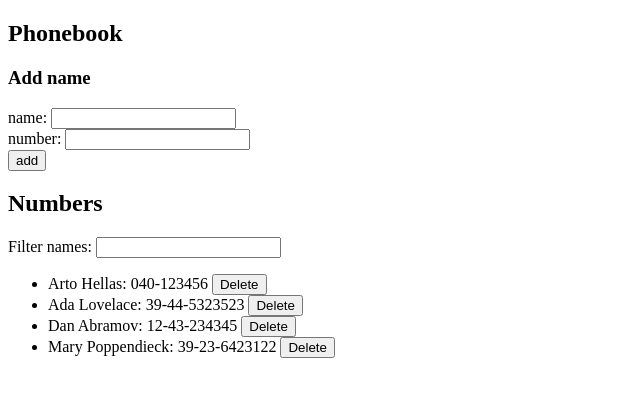
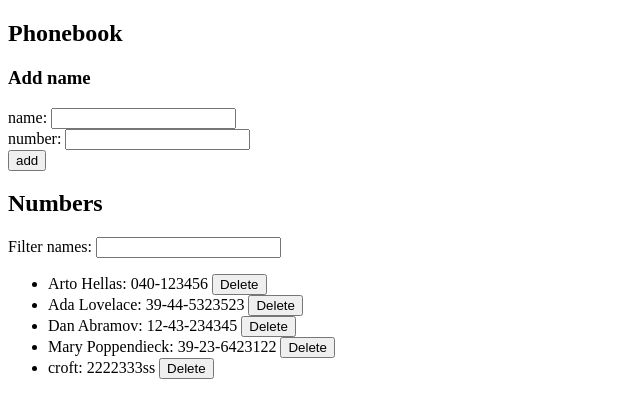
Before and after one commit to roosakyl/fullstack-open, a React (Vite) app in the folder osa2/puhelinluettelo/: page / in a window 1280 px wide. Shown: the top 418 px of the page, without its empty margins (0-640 px from the left). Built offline with nearby package versions, Linux system fonts and the light colour scheme; data requests are answered from the project's data file.

Commit message:
Tehtävä 2.15 valmiiksi

```diff
--- a/osa2/puhelinluettelo/db.json
+++ b/osa2/puhelinluettelo/db.json
@@ -19,6 +19,11 @@
       "name": "Mary Poppendieck",
       "number": "39-23-6423122",
       "id": "4"
+    },
+    {
+      "name": "croft",
+      "number": "2222333ss",
+      "id": "5a0c"
     }
   ]
 }
--- a/osa2/puhelinluettelo/src/App.jsx
+++ b/osa2/puhelinluettelo/src/App.jsx
@@ -39,6 +39,7 @@ const App = () => {
     //get the person object that we want to delete
     const person = persons.find((p) => p.id === event.target.value)
     if (window.confirm(`Delete ${person.name}?`)) {
+      //chain promises
       personService
         .deletePerson(person.id)
         .then(() => personService.getAll())
@@ -57,7 +58,18 @@ const App = () => {
     const alreadyAdded = persons.filter((person) => person.name === newName);
     //If the name is already on the list, prevent addition and give an alert. If not, add the name to the list
     if (alreadyAdded.length > 0) {
-      alert(`${newName} is already added to phonebook`)
+      if (window.confirm(`${newName} is already added to phonebook. Do you want to update the number?`)) {
+        const personId = alreadyAdded[0].id
+        personService
+          .updatePerson(personId, newPerson)
+          .then(() => personService.getAll())
+          .then(response => {
+            setPersons(response.data)
+          })
+          .catch (error => {
+            console.error("Error: ", error)
+          })
+      }
     } else {
     personService
       .create(newPerson)
--- a/osa2/puhelinluettelo/src/services/persons.js
+++ b/osa2/puhelinluettelo/src/services/persons.js
@@ -13,4 +13,8 @@ const deletePerson = id => {
     return axios.delete(baseUrl + '/' + id)
 }
 
-export default { getAll, create, deletePerson }
+const updatePerson = (personId, personData) => {
+    return axios.put(baseUrl + '/' + personId, personData)
+}
+
+export default { getAll, create, deletePerson, updatePerson }
```
